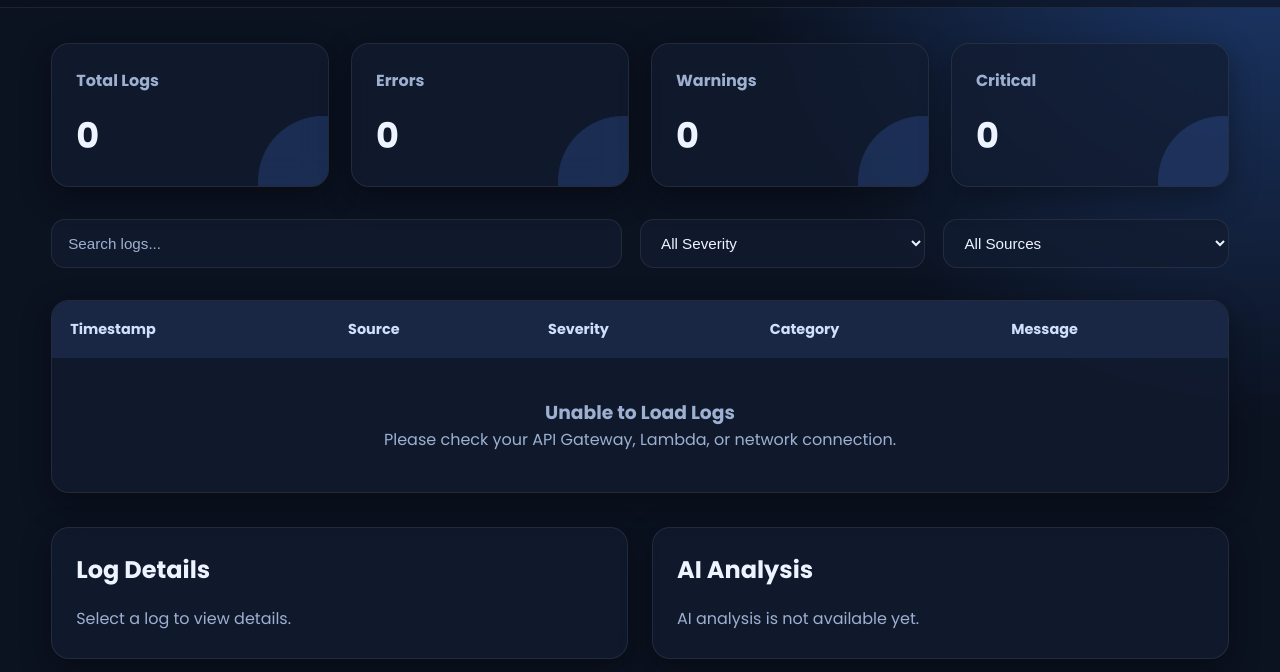
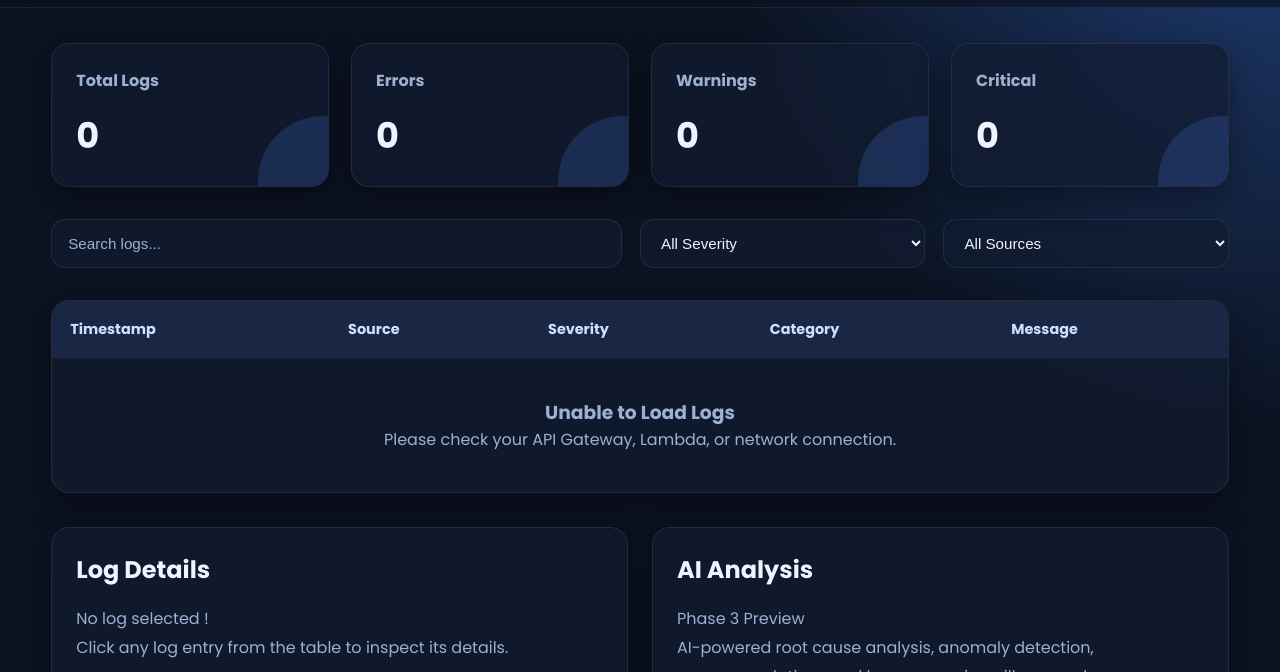
Before and after one commit to satishpathade/logstream-aws-serverless-log-analysis, a plain HTML site: page frontend/index.html in a window 1280 px wide. Shown: the part 128-800 px from the top of the page. Drawn offline with nearby package versions, Linux system fonts and the light colour scheme; no server answers.

Commit message:
update placeholder

```diff
--- a/frontend/index.html
+++ b/frontend/index.html
@@ -102,7 +102,9 @@
             <div class="panel">
                 <h2>Log Details</h2>
                 <div id="logDetails">
-                    Select a log to view details.
+                    No log selected !<br>
+                    Click any log entry from the table to inspect
+                    its details.
                 </div>
             </div>
 
@@ -110,7 +112,9 @@
                 <h2>AI Analysis</h2>
 
                 <div id="aiDetails">
-                    AI analysis is not available yet.
+                    Phase 3 Preview <br>
+                    AI-powered root cause analysis, anomaly detection,
+                    recommendations and log summaries will appear here.
                 </div>
             </div>
 
```
